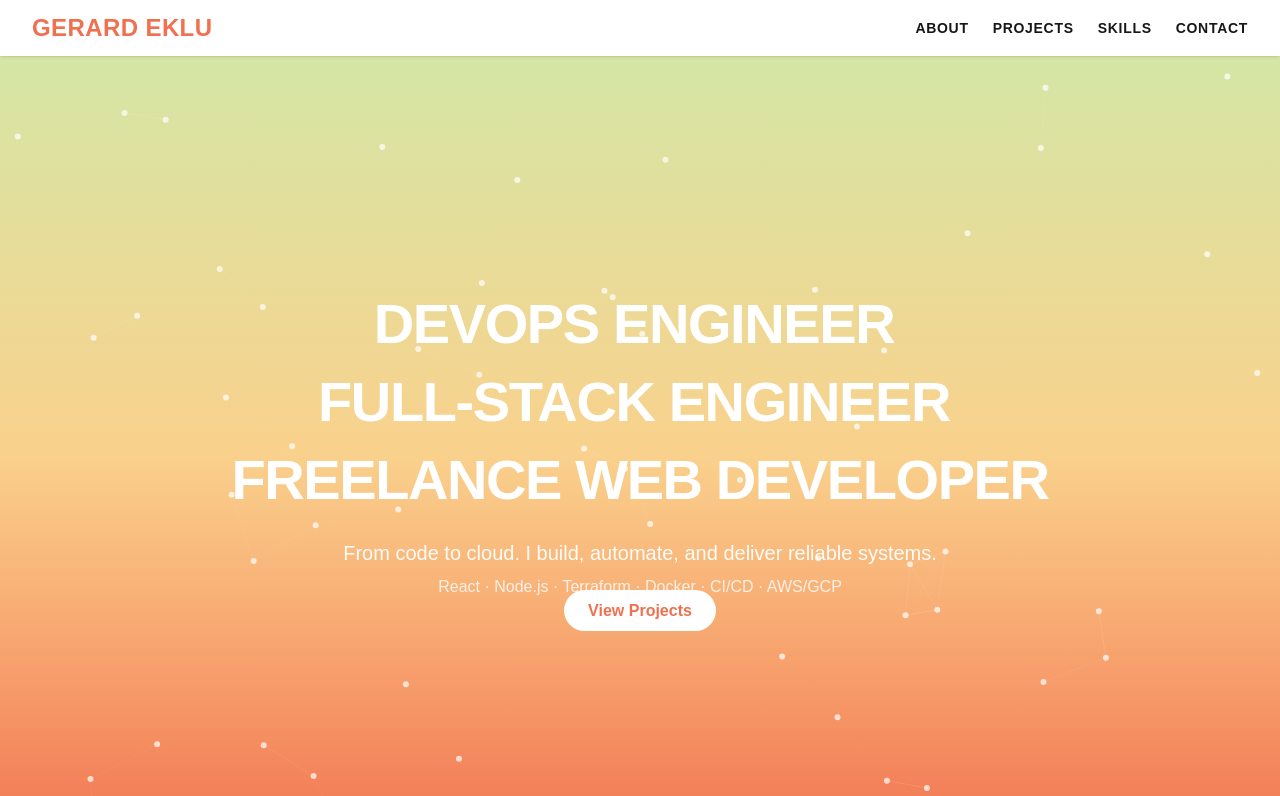
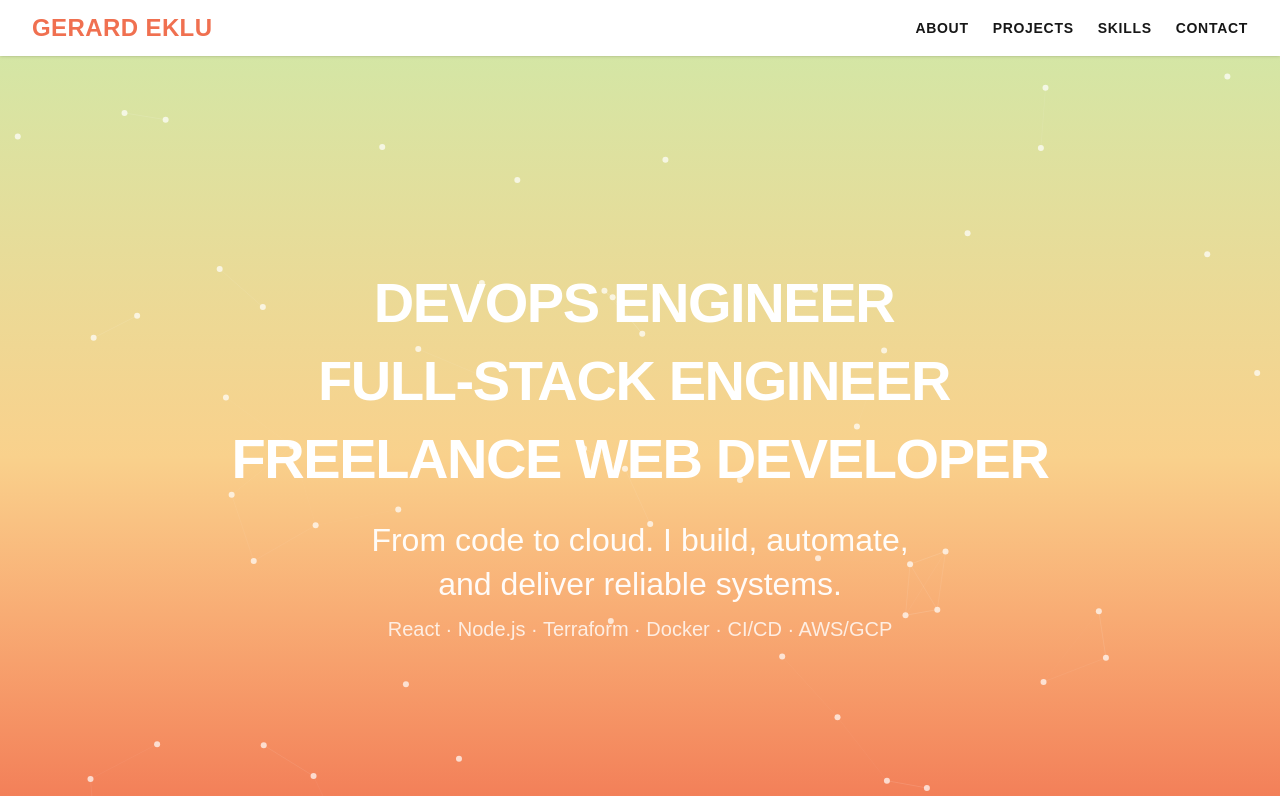
Before and after one commit to gerardinhoo/gerard-portfolio, a Next.js app: page / in a window 1280 px wide. Shown: the top 796 px of the page. Built offline with nearby package versions, Linux system fonts and the light colour scheme.

Commit message:
UI Updates

```diff
--- a/app/components/Hero.tsx
+++ b/app/components/Hero.tsx
@@ -37,22 +37,12 @@ export default function Hero() {
         </h1>
 
         {/* Tagline */}
-        <p className='mt-6 max-w-3xl mx-auto text-white/95 text-lg sm:text-xl [text-wrap:balance]'>
+        <h2 className='mt-6 max-w-3xl mx-auto text-white/95 leading-snug [text-wrap:balance] text-[clamp(1.25rem,4vw,2rem)]'>
           From code to cloud. I build, automate, and deliver reliable systems.
-        </p>
-
-        {/* Sub-keywords (muted) */}
-        <p className='mt-2 max-w-3xl mx-auto text-white/80 text-sm sm:text-base'>
+        </h2>
+        <h3 className='mt-2 max-w-3xl mx-auto text-white/80 text-[clamp(1rem,2.5vw,1.25rem)]'>
           React · Node.js · Terraform · Docker · CI/CD · AWS/GCP
-        </p>
-
-        {/* CTA */}
-        <a
-          href='#projects'
-          className='bg-white text-[#F07050] font-bold px-6 py-3 rounded-full hover:bg-orange-100 transition'
-        >
-          View Projects
-        </a>
+        </h3>
       </div>
     </section>
   );
```
